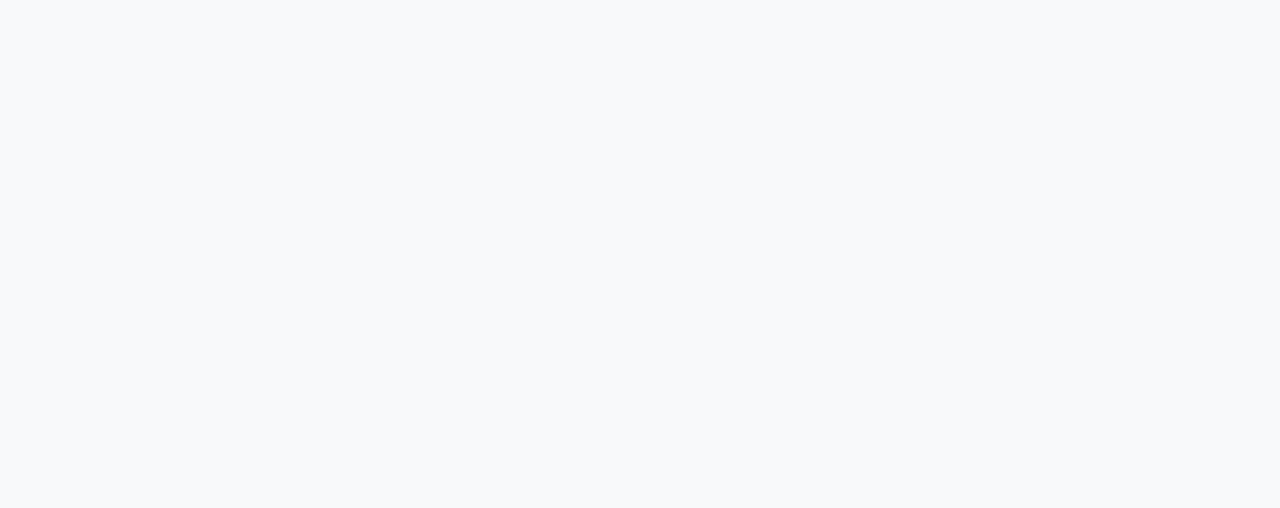
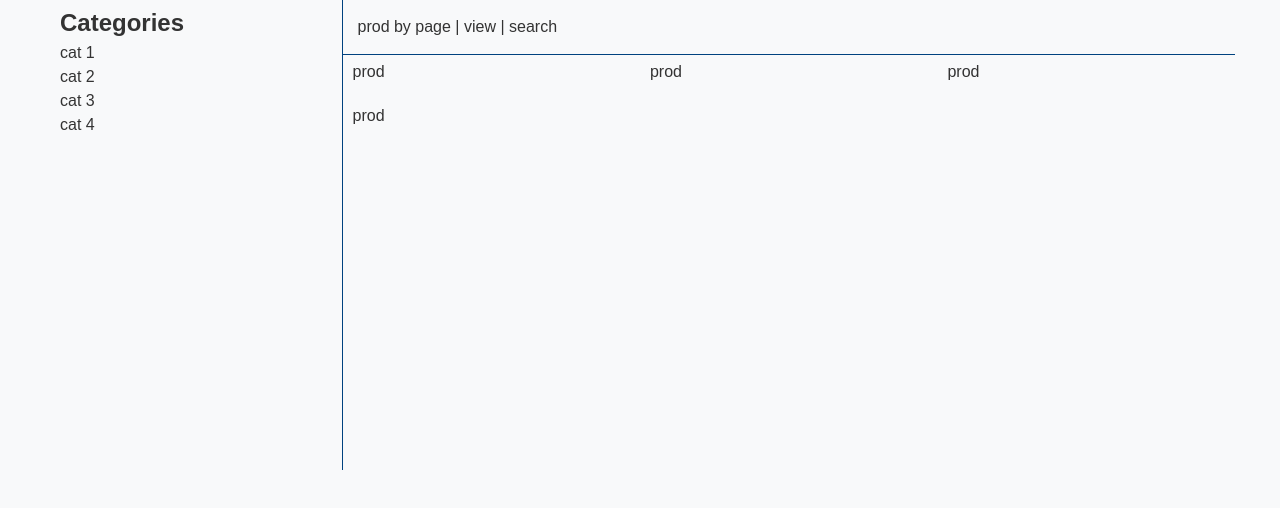
Before and after one commit to ShaheenJawadi/SOLYNTEK, a React (Create React App) app in the folder frontend/: page / in a window 1280 px wide. Shown: the top 508 px of the page. Built offline with nearby package versions, Linux system fonts and the light colour scheme.

Commit message:
Enhance Home page layout: add categories section and improve product display

```diff
--- a/frontend/src/pages/home.tsx
+++ b/frontend/src/pages/home.tsx
@@ -5,11 +5,31 @@ const Home: React.FC = () => {
     <div className="filter_page_holder">
       <div className="container">
         <div className="row">
-          <div className="col-3 left_side"></div>
+          <div className="col-3 left_side">
+            <div className="categories_box">
+              <div className="tit">
+                <h2>Categories</h2>
+              </div>
+
+              <ul>
+                <li>cat 1</li>
+                <li>cat 2</li>
+                <li>cat 3</li>
+                <li>cat 4</li>
+              </ul>
+            </div>
+          </div>
 
           <div className="col-9 right_side">
-            <div className="top_section"></div>
-            <div className="products_list"></div>
+            <div className="top_section">prod by page | view | search</div>
+            <div className="products_list">
+              <div className="row">
+                <div className="col-4">prod</div>
+                <div className="col-4">prod</div>
+                <div className="col-4">prod</div>
+                <div className="col-4">prod</div>
+              </div>
+            </div>
           </div>
         </div>
       </div>
--- a/frontend/src/styles/global.css
+++ b/frontend/src/styles/global.css
@@ -181,6 +181,34 @@ input, textarea, select, button {
 /*
 //////////////////////////////////////// */
 
+.filter_page_holder .left_side{
+ border-right: 1px solid var(--primary-color);
+ padding: 15px;
+}
+
+
+.filter_page_holder .right_side  {
+  display: flex;
+flex-direction: column;
+gap: 5px;
+
+
+}
+
+
+
+
+.filter_page_holder .right_side .top_section  {
+  border-bottom: 1px solid var(--primary-color);
+  margin-right :-10px;
+  margin-left :-10px;
+  padding: 15px;
+
+
+}
+.filter_page_holder .right_side  .products_list{
+  min-height: 400px;
+}
 
 
 
@@ -193,12 +221,8 @@ input, textarea, select, button {
 
 
 
-
-
-
-
-
-
+ /*
+//////////////////////////////////////// */
 .container {
   width: 100%;
   max-width: 1200px;
```
